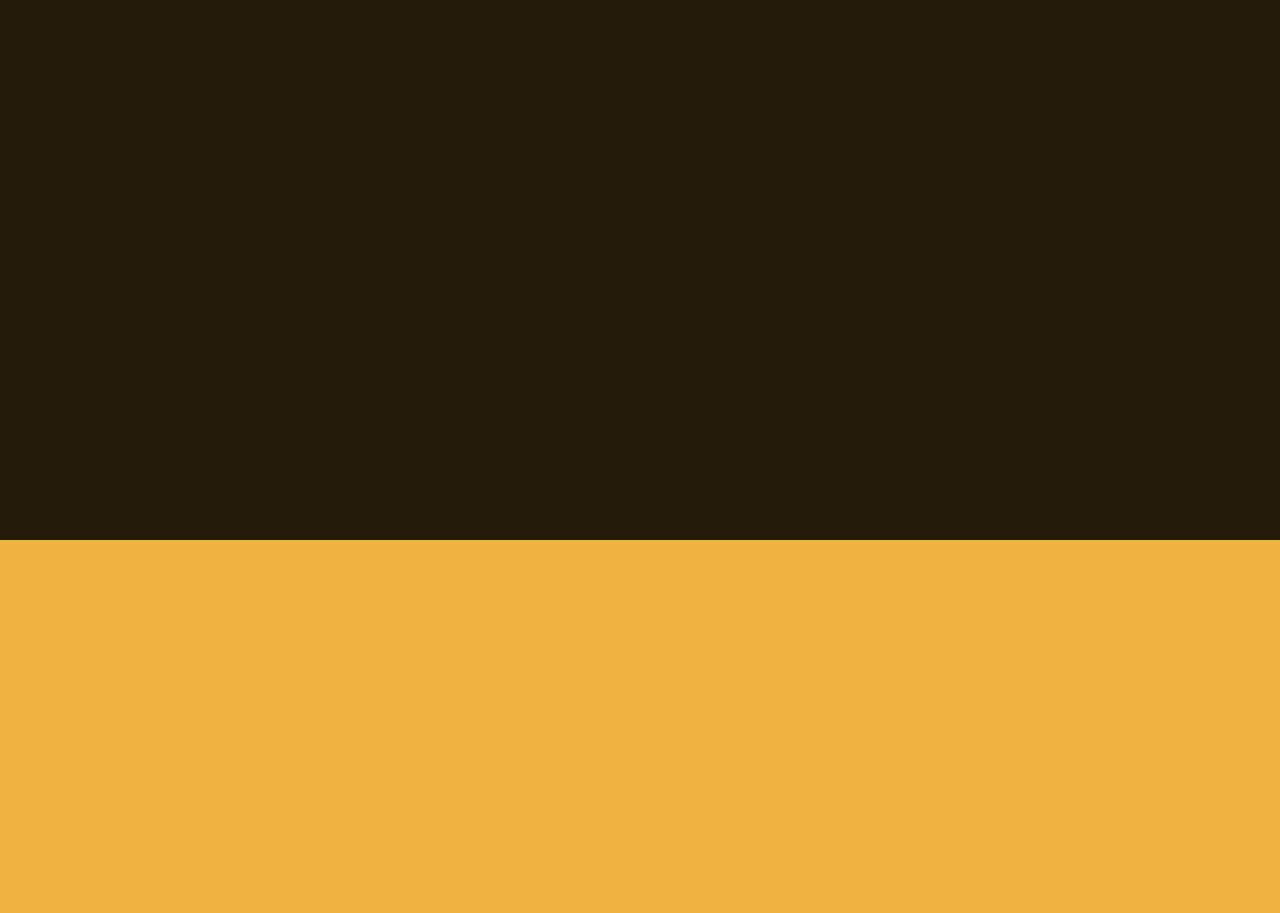
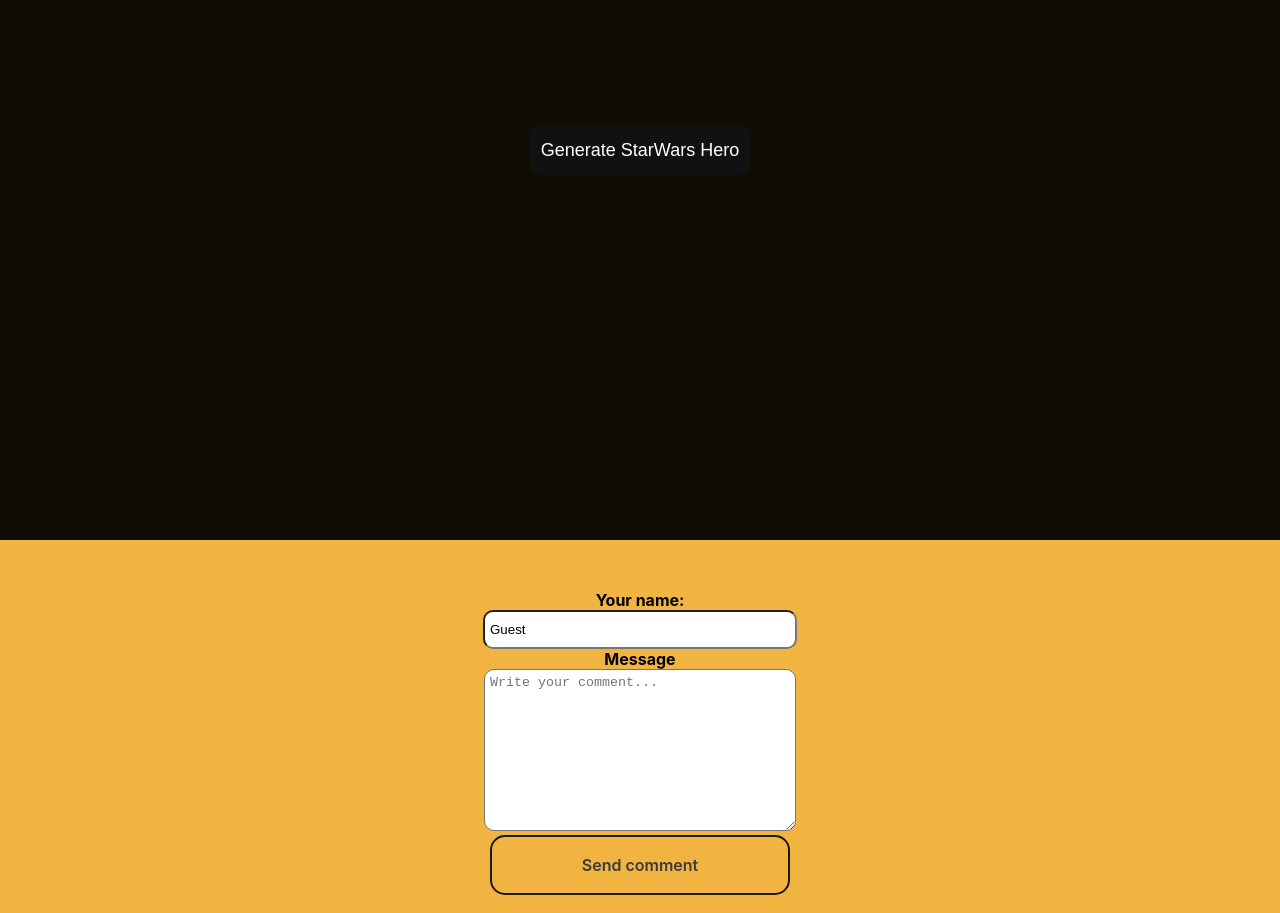
Before and after one commit to Heydar-Alizada/imagination, a React (Create React App) app: page /starwars in a window 1280 px wide. Shown: the part 260-1173 px from the top of the page. Before the commit the page ends 800 px from the top, so only its background shows below. Built offline with nearby package versions, Linux system fonts and the light colour scheme.

Commit message:
comment ready

```diff
--- a/src/App.css
+++ b/src/App.css
@@ -1,7 +1,7 @@
 body {
   background-color: #F2B441 !important;
   color: white;
-  backdrop-filter: brightness(15%);
+  backdrop-filter: brightness(7%);
 
 }
 
@@ -19,3 +19,114 @@
   width: 200px;
   height: 500px;
 }
+
+.forum{
+  text-align: center;
+  bottom: 1px;
+  left: auto;
+  right: auto;
+}
+
+.wrap-container{
+  display: flex;
+  flex-direction: column;
+  justify-content: flex-end;
+}
+
+.router{
+  height: 100vh;
+}
+
+.forum input{
+  width: 300px;
+  height: 25px;
+  border-radius: 10px;
+  outline: none;
+  padding: 5px;
+}
+
+.forum{
+  margin-bottom: 150px;
+}
+
+.forum textarea{
+  width: 300px;
+  max-width: 300px;
+  min-width: 300px;
+  max-height: 150px;
+  min-height: 150px;
+  border-radius: 10px;
+  outline: none;
+  padding: 5px;
+
+}
+
+.forum button{
+  margin-bottom: 20px;
+
+}
+
+.forum label{
+  color: black;
+  font-weight: bold;
+}
+
+.button-28 {
+  appearance: none;
+  background-color: transparent;
+  border: 2px solid #1A1A1A;
+  border-radius: 15px;
+  box-sizing: border-box;
+  color: #3B3B3B;
+  cursor: pointer;
+  display: inline-block;
+  font-family: Roobert,-apple-system,BlinkMacSystemFont,"Segoe UI",Helvetica,Arial,sans-serif,"Apple Color Emoji","Segoe UI Emoji","Segoe UI Symbol";
+  font-size: 16px;
+  font-weight: 600;
+  line-height: normal;
+  margin: 0;
+  min-height: 60px;
+  min-width: 0;
+  outline: none;
+  padding: 16px 24px;
+  text-align: center;
+  text-decoration: none;
+  transition: all 300ms cubic-bezier(.23, 1, 0.32, 1);
+  user-select: none;
+  -webkit-user-select: none;
+  touch-action: manipulation;
+  width: 300px;
+  will-change: transform;
+}
+
+.button-28:disabled {
+  pointer-events: none;
+}
+
+.button-28:hover {
+  color: #fff;
+  background-color: #1A1A1A;
+  box-shadow: rgba(0, 0, 0, 0.25) 0 8px 15px;
+  transform: translateY(-2px);
+}
+
+.button-28:active {
+  box-shadow: none;
+  transform: translateY(0);
+}
+
+.comment-box p{
+  color: black !important;
+  margin: 0;
+  font-size: 18px;
+}
+
+.comment-box {
+  border: #1A1A1A solid;
+  border-radius: 10px;
+  margin-bottom: 10px;
+  width: 500px;
+  margin-left: auto;
+  margin-right: auto;
+  background-color: white;
+}
--- a/src/App.js
+++ b/src/App.js
@@ -14,6 +14,7 @@
 import Marvel from "./components/Application/Marvel";
 import StarWars from "./components/Application/StarWars";
 import OpenAI from './components/Application/OpenAI'
+import Forum from "./pages/Forum";
 
 
 
@@ -33,6 +34,9 @@
             </ul>
       </div>
 
+      <div className="wrap-container">
+
+        <div className="router">
           <Routes>
             <Route path = '/' element = {<LargeCarousel/>}/>
             <Route path = '/about' element = {<About/>}/>
@@ -48,6 +52,15 @@
             <Route path = '*' element = {<Error404/>}/>
           </Routes>
       </div>
+
+      <div className="forum">
+          <Forum />
+      </div>
+
+
+
+    </div>
+    </div>
   );
 }
 
--- a/src/components/Application/Facts.js
+++ b/src/components/Application/Facts.js
@@ -15,7 +15,6 @@
         axios
         .get(`https://api.api-ninjas.com/v1/facts?limit=1`, apiKey)
         .then(response => {
-            console.log(response)
             setFact(response.data[0].fact)
             setLoading(false)
         })}
--- a/src/components/Application/Hobby.js
+++ b/src/components/Application/Hobby.js
@@ -7,7 +7,7 @@
 export default function Hobby(){
     const apiKey = useSelector(state => state.data.apiKey);
     const [hobby, setHobby] = useState();
-    const [category, setCategory] = useState()
+    const [category, setCategory] = useState('general')
     const [loading, setLoading] = useState(false);
 
     const generateHobby = (e) => {
--- a/src/components/Application/StarWars.js
+++ b/src/components/Application/StarWars.js
@@ -1,7 +1,69 @@
-import React from "react";
-import "./index.css";
+import React, { useEffect, useState } from "react";
+import "./marvel.css";
+import axios from "axios";
+// import { useSelector } from "react-redux";
 
 
 export default function StarWars(){
+    const [hero, setHero] = useState();
+    const [loading, setLoading] = useState(false);
 
+
+    const  getRandomInt = (max) => {
+        return Math.floor(Math.random() * max);
+      }
+
+
+    const generateHero= (e) => {
+        e.preventDefault();
+        const random = getRandomInt(88)
+        setLoading(true);
+        axios
+        .get(`https://swapi.py4e.com/api/people/${random}`)
+        .then(response => {
+            setHero(response?.data);
+            console.log(response?.data)
+
+            setLoading(false)
+        })
+        .catch(error => {alert('Something gone wrong, please refresh the page', error)}
+        )}
+
+
+
+
+
+    return(
+        <div className="container starWars">
+
+
+
+
+            <button className="starWars-button glow-on-hover" onClick={generateHero}>Generate StarWars Hero</button>
+
+
+            {loading ? <div><p>Loading...</p> <img className="loading" alt="starwars" src="https://1.bp.blogspot.com/-gBxVw0sI20s/XlcV6sZQJwI/AAAAAAAM29k/i7tQJH03L88dt7Q_w7sh4c7ntZV2IvhUwCLcBGAsYHQ/s1600/AS0006427_03.gif"/></div>
+            : ( hero?
+
+            <div>
+                <h1>{hero.name}</h1>
+                <p><b>Gender: </b> {hero.gender}</p>
+                <p><b>Height: </b> {hero.height}</p>
+                <p><b>Birth year: </b> {hero.birth_year}</p>
+
+                <p><b>Mass: </b> {hero.mass}</p>
+                <p><b>Eye color: </b> {hero.eye_color}</p>
+                <p><b>Hair color: </b> {hero.hair_color}</p>
+                <p><b>Skin color: </b> {hero.skin_color}</p>
+                <p><b>Link: </b> <a target="_blank" href={`https://www.google.com/search?q=star+wars+${hero.name}`}>click to know more</a> </p>
+
+
+            </div>
+            :
+            null
+
+            )}
+        </div>
+
+    )
 }
--- a/src/components/Application/marvel.css
+++ b/src/components/Application/marvel.css
@@ -89,3 +89,93 @@
   transform: rotate(45deg);
   background-color: rgba(255,255,255,0);
 }
+
+
+
+
+.starWars {
+    margin: 0;
+    padding: 0;
+    width: 100%;
+    height: 90%;
+    display: flex;
+    flex-direction: row;
+    justify-content: space-around;
+    align-items: center;
+}
+
+
+
+.starWars p{
+  font-size: 22px;
+}
+
+.starWars a{
+  color: #002bff !important;
+}
+
+.starWars h1{
+  font-size: 50px;
+  color: #00ffd5 !important;
+}
+
+.glow-on-hover {
+    width: 220px;
+    height: 50px;
+    border: none;
+    outline: none;
+    color: #fff;
+    background: #111;
+    cursor: pointer;
+    position: relative;
+    z-index: 0;
+    border-radius: 10px;
+    font-size: large;
+}
+
+.glow-on-hover:before {
+    content: '';
+    background: linear-gradient(45deg, #ff0000, #ff7300, #fffb00, #48ff00, #00ffd5, #002bff, #7a00ff, #ff00c8, #ff0000);
+    position: absolute;
+    top: -2px;
+    left:-2px;
+    background-size: 400%;
+    z-index: -1;
+    filter: blur(5px);
+    width: calc(100% + 4px);
+    height: calc(100% + 4px);
+    animation: glowing 20s linear infinite;
+    opacity: 0;
+    transition: opacity .3s ease-in-out;
+    border-radius: 10px;
+}
+
+.glow-on-hover:active {
+    color: #000
+}
+
+.glow-on-hover:active:after {
+    background: transparent;
+}
+
+.glow-on-hover:hover:before {
+    opacity: 1;
+}
+
+.glow-on-hover:after {
+    z-index: -1;
+    content: '';
+    position: absolute;
+    width: 100%;
+    height: 100%;
+    background: #111;
+    left: 0;
+    top: 0;
+    border-radius: 10px;
+}
+
+@keyframes glowing {
+    0% { background-position: 0 0; }
+    50% { background-position: 400% 0; }
+    100% { background-position: 0 0; }
+}
--- /dev/null
+++ b/src/pages/Forum.js
@@ -0,0 +1,70 @@
+import React from "react";
+import { useState } from "react";
+
+
+export default function Forum(){
+    const [name, setName] = useState('Guest');
+    const [text, setText] = useState('')
+    const [comments, setComments] = useState(
+        [
+            {
+                name: 'Gavr',
+                time: '12.3.2023 - 0:58',
+                text: 'This is amazing'
+            },
+            {
+                name: 'Karaline',
+                time: '13.3.2023 - 10:11',
+                text: 'So cool, I like that'
+            }
+        ]
+    );
+
+
+    const getTime = () => {
+        let now = new Date();
+        return ` ${now.getDate()}.${now.getMonth()}.${now.getFullYear()} - ${now.getHours()}:${now.getMinutes()} `;
+      }
+
+
+    const saveComment = () => {
+        const time = getTime();
+
+        const saved = {name, time, text }
+
+        setComments(
+            [...comments, saved]
+        )
+    }
+
+
+
+    return(
+        <div>
+            <label>Your name:  </label>
+          <br/>
+          <input className="forum-name" value={name} onChange={(e)=>{setName(e.target.value)}}/>
+          <br/>
+          <label>Message </label>
+          <br/>
+          <textarea cols="60" rows="5" placeholder="Write your comment..." onChange={(e)=>{setText(e.target.value)}} />
+          <br/>
+          <button onClick={saveComment} className="button-28">Send comment</button>
+
+        {
+          comments ?
+            comments.map((item) => {
+                return (
+                <div className="comment-box">
+                    <p>{item.time}</p>
+                    <p><b>{item.name}</b></p>
+                    <p>{item.text}</p>
+                </div>)})
+            :
+            null
+        }
+
+
+        </div>
+    )
+}
```
Also changed, not shown: 1 other file (tests, documents, lock files or other folders). Lines whose indentation alone changed are shown as unchanged.
